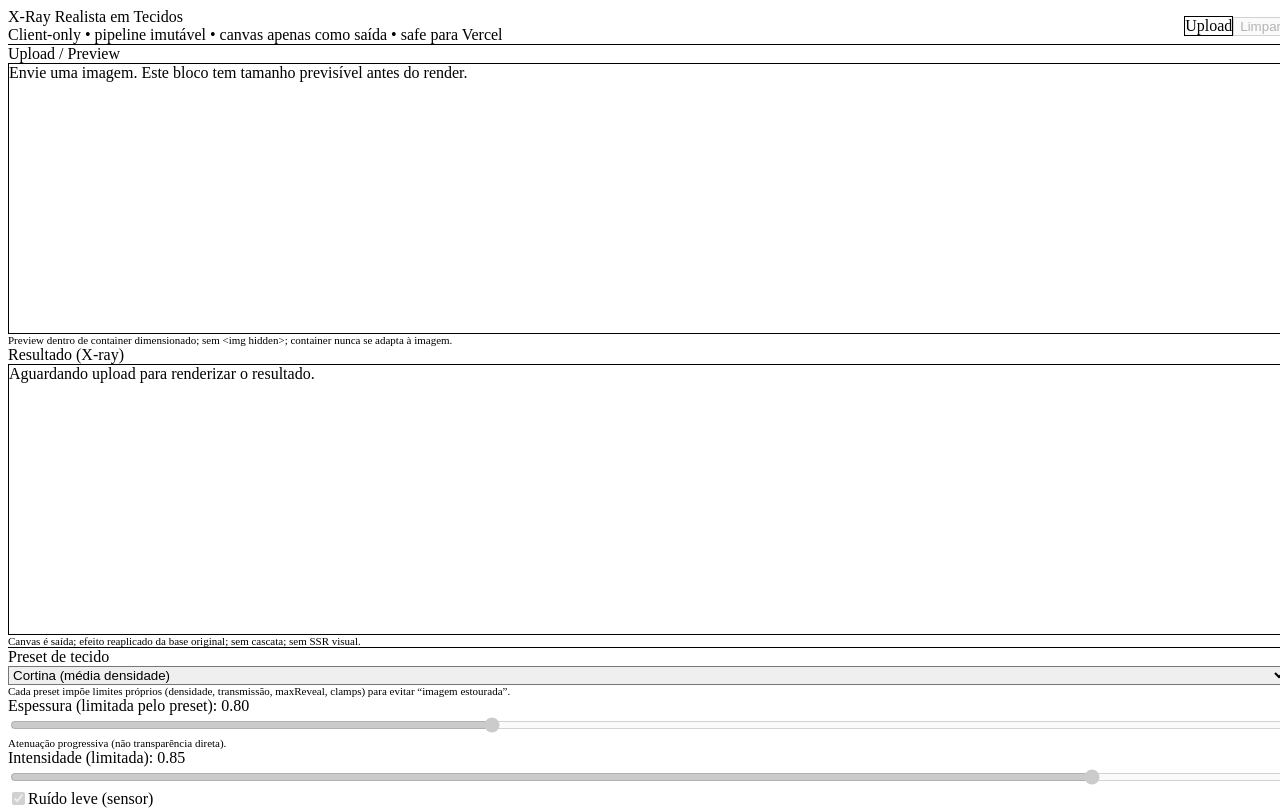
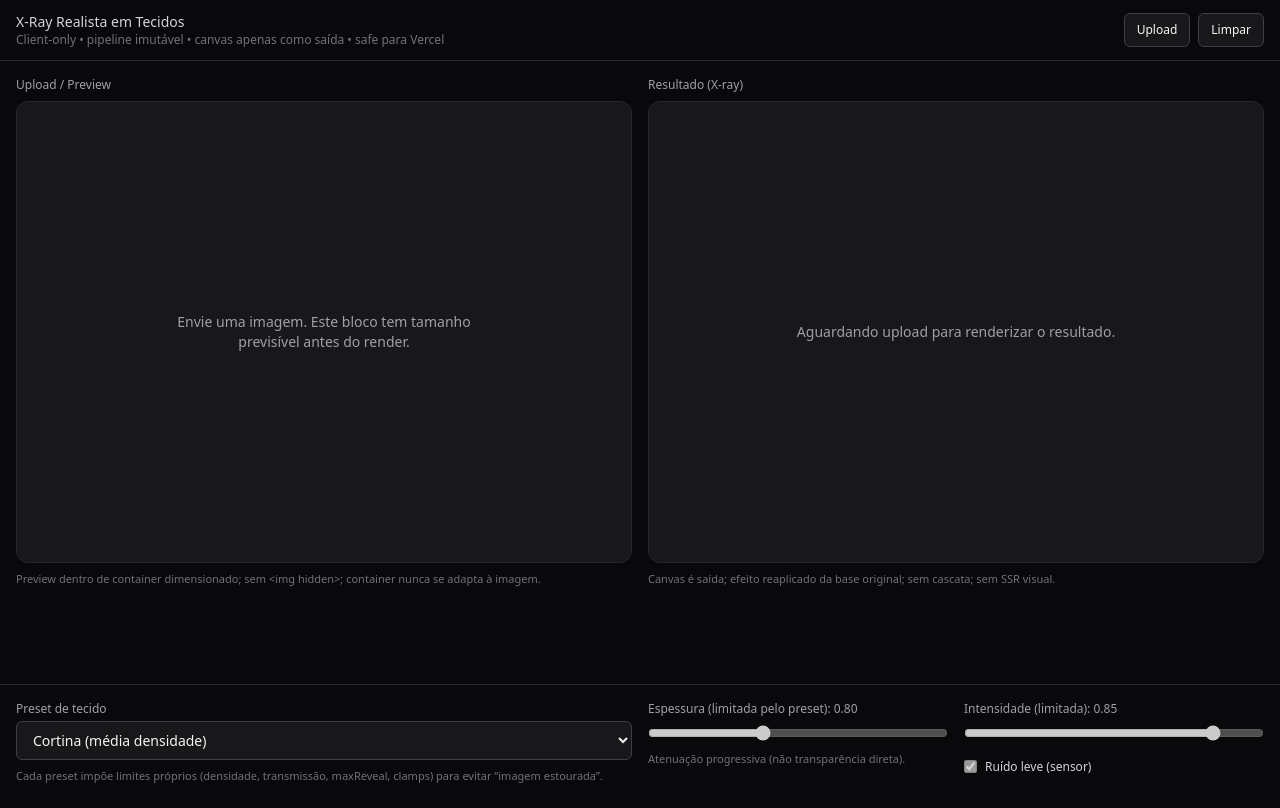
Before and after one commit to jguilherme08/xrmanual, a Next.js app: page / in a window 1280 px wide. Built offline with nearby package versions, Linux system fonts and the light colour scheme.

Commit message:
Fix Tailwind/PostCSS and layout

```diff
--- a/app/globals.css
+++ b/app/globals.css
@@ -1,6 +1,4 @@
-@tailwind base;
-@tailwind components;
-@tailwind utilities;
+@import "tailwindcss";
 
 html,
 body {
@@ -10,6 +8,3 @@ body {
 body {
   overflow: hidden; /* Sem scroll global (regra) */
 }
-#__next {
-  height: 100%;
-}
--- a/package.json
+++ b/package.json
@@ -14,13 +14,14 @@
     "react-dom": "19.2.1"
   },
   "devDependencies": {
-    "@tailwindcss/postcss": "^4",
+    "@tailwindcss/postcss": "^4.1.18",
     "@types/node": "^20",
     "@types/react": "^19",
     "@types/react-dom": "^19",
     "eslint": "^9",
     "eslint-config-next": "16.0.10",
-    "tailwindcss": "^4",
+    "postcss": "^8.5.6",
+    "tailwindcss": "^4.1.18",
     "typescript": "^5"
   }
 }
```
Also changed, not shown: 1 other file (tests, documents, lock files or other folders).
